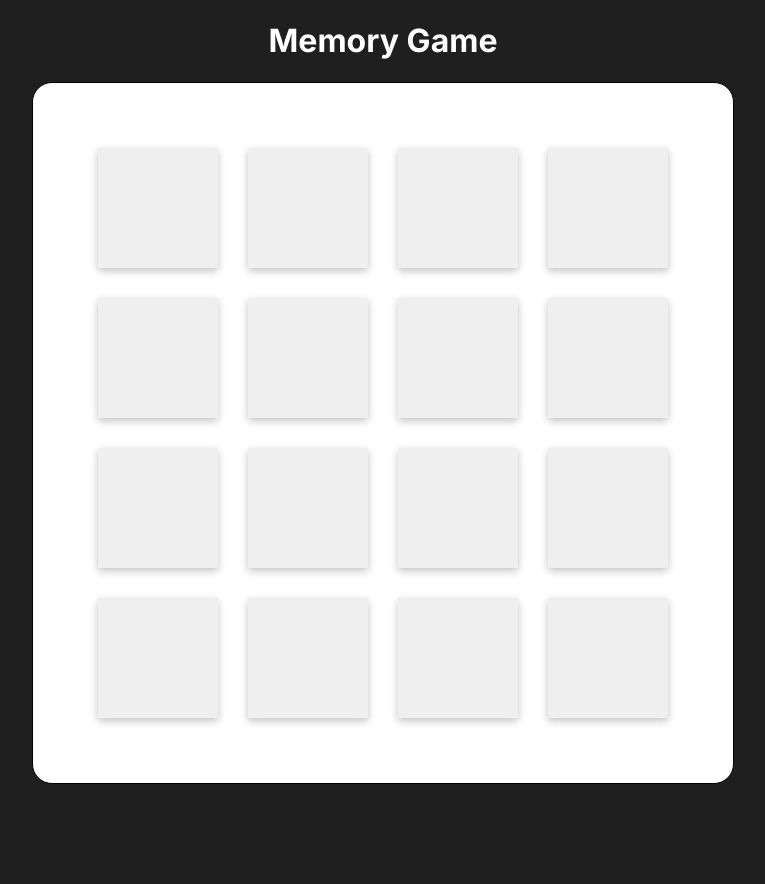
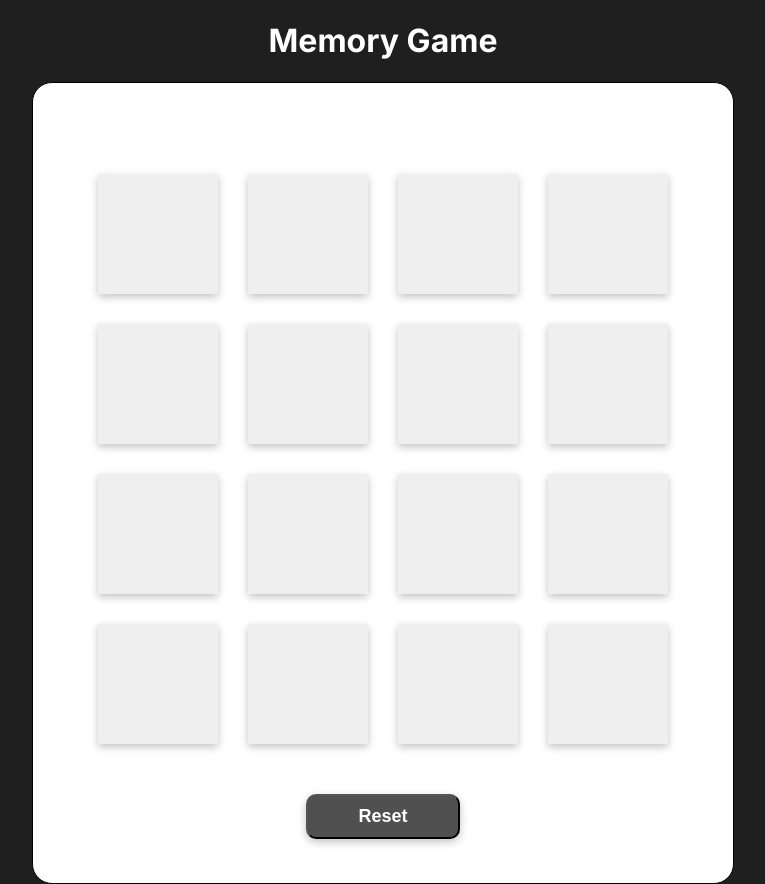
Before and after one commit to gergely-kosy/memory-game, a Next.js app: page /game in a window 1280 px wide. Shown: the whole page, without its empty margins (257-1022 px from the left). Before the commit the page ends 800 px from the top, so only its background shows below. Built offline with nearby package versions, Linux system fonts and the light colour scheme.

Commit message:
progress stored in localStorage

```diff
--- a/src/app/game/page.tsx
+++ b/src/app/game/page.tsx
@@ -1,29 +1,54 @@
 'use client';
 
 import SingleItem from "@/components/SingleItem";
-import { GridContainer } from "@/lib/styled";
+import { GridContainer, ResetButton } from "@/lib/styled";
 import React, { useEffect, useState } from "react";
 import { redirect } from 'next/navigation'
 
 
 const NewGame = () => {
   const [previousNumberIndex, setPreviousNumberIndex] = useState<number | null>();
-  const [foundNumberIndexes, setFoundNumberIndexes] = useState<number[]>([]);
   const [guessNumberIndexes, setGuessNumberIndexes] = useState<number[]>([]);
 
+  const [foundNumberIndexes, setFoundNumberIndexes] = useState<number[]>(() => {
+    const foundNumbersStatus = localStorage.getItem("foundNumberIndexes");
+    const initialValue = foundNumbersStatus && JSON.parse(foundNumbersStatus);
+
+    return initialValue || []
+  });
+
+
   const numbers = [1,2,3,4,5,6,7,8];
-  const [finalNumbers, setFinalNumbers] = useState<number[]>([...numbers, ...numbers]);
+  const [finalNumbers, setFinalNumbers] = useState<number[]>(() => {
+    const finalNumbersStatus = localStorage.getItem("finalNumbers");
+    const initialValue = finalNumbersStatus && JSON.parse(finalNumbersStatus);
+
+    return initialValue || [...numbers, ...numbers]
+  });
 
 
   useEffect(() => {
-    shuffle();
+    const foundNumbersStatus = localStorage.getItem("foundNumberIndexes");
+    const foundNumbers = foundNumbersStatus && JSON.parse(foundNumbersStatus);
+
+    if (!foundNumbers || foundNumbers.length === 0) {
+      shuffle();
+    }
   }, []);
 
   useEffect(() => {
+    localStorage.setItem("foundNumberIndexes", JSON.stringify(foundNumberIndexes));
+
     if (foundNumberIndexes.length === 16) {
+      resetProgress();
       redirect("/game/win");
     }
   }, [foundNumberIndexes])
+
+  const resetProgress = () => {
+    localStorage.removeItem("foundNumberIndexes");
+    localStorage.removeItem("finalNumbers");
+  }
 
   const shuffle = () => {
     let tempArray = [...finalNumbers];
@@ -41,6 +66,7 @@ const NewGame = () => {
       [tempArray[currentIndex], tempArray[randomIndex]] = [
         tempArray[randomIndex], tempArray[currentIndex]];
     }
+    localStorage.setItem("finalNumbers", JSON.stringify(tempArray));
     setFinalNumbers(tempArray)
   }
 
@@ -82,11 +108,19 @@ const NewGame = () => {
     })
   }
 
+  const reset = () => {
+    resetProgress();
+    window.location.reload();
+  }
+
 
   return <GridContainer>
       <div>
         {handleShowNumbers()}
       </div>
+      <ResetButton onClick={reset}>
+          Reset
+      </ResetButton>
   </GridContainer>
 }
 
--- a/src/lib/styled.js
+++ b/src/lib/styled.js
@@ -5,7 +5,7 @@ import styled from 'styled-components'
 export const MainContainer = styled.div`
   margin: auto;
   width: 700px;
-  height: 700px;
+  height: 800px;
   background: #fff;
   border-radius: 20px;
   border: 1px solid #000;
@@ -42,7 +42,7 @@ export const HomeContainer = styled.div`
 
 export const GridContainer = styled.div`
     position: absolute;
-    top: 50%;
+    top: 47%;
     -ms-transform: translateY(-50%);
     transform: translateY(-50%);
     left: 0;
@@ -120,3 +120,25 @@ export const WinnerContainer = styled.div`
     }
   }
 `
+
+export const ResetButton = styled.button`
+  margin: auto;
+  position: absolute;
+  left: 0;
+  right: 0;
+  width: fit-content;
+  bottom: -30px;
+
+  box-shadow: rgba(0, 0, 0, 0.24) 0px 3px 8px;
+  background: #505050;
+  color: #fff;
+  padding: 10px 50px;
+  font-weight: 600;
+  font-size: 18px;
+  border-radius: 10px;
+  &:hover {
+    box-shadow: rgba(0, 0, 0, 0.35) 0px 5px 15px;
+    background: #141414;
+    cursor: pointer;
+  }
+`
```
